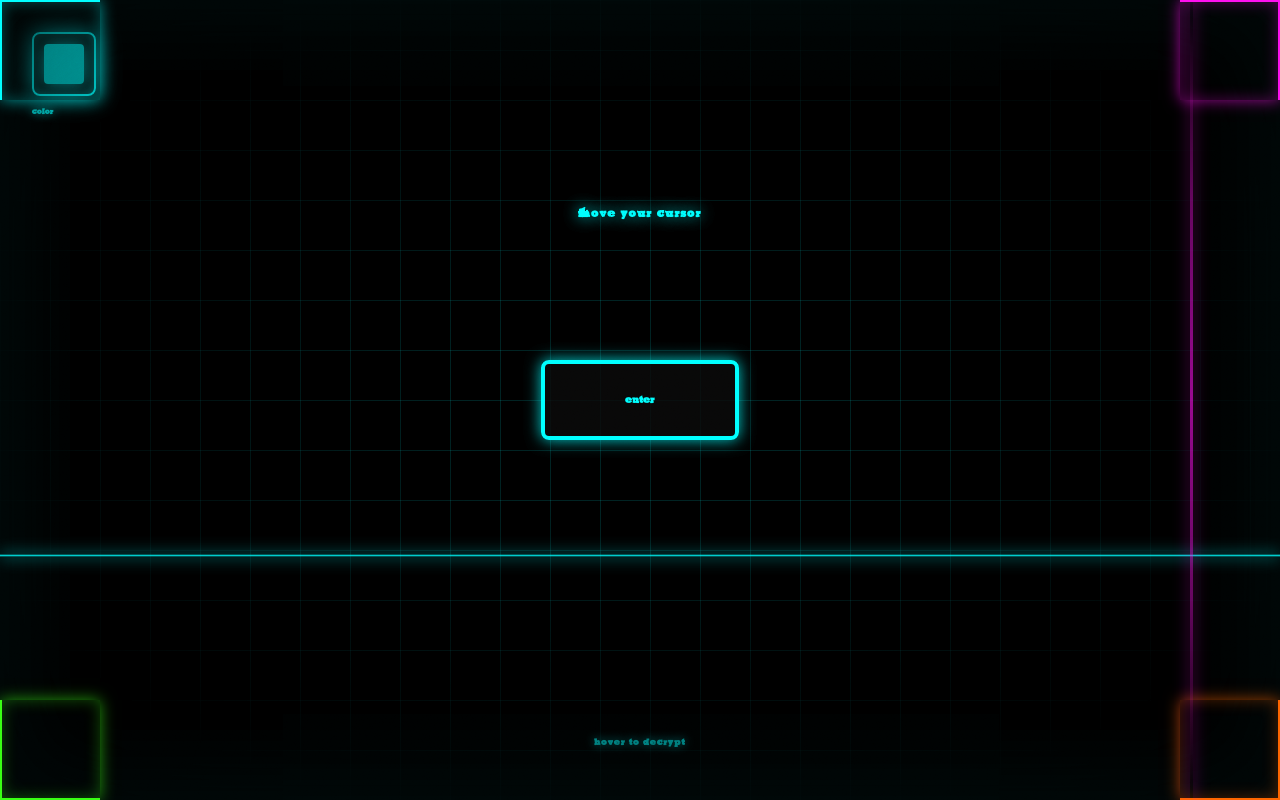
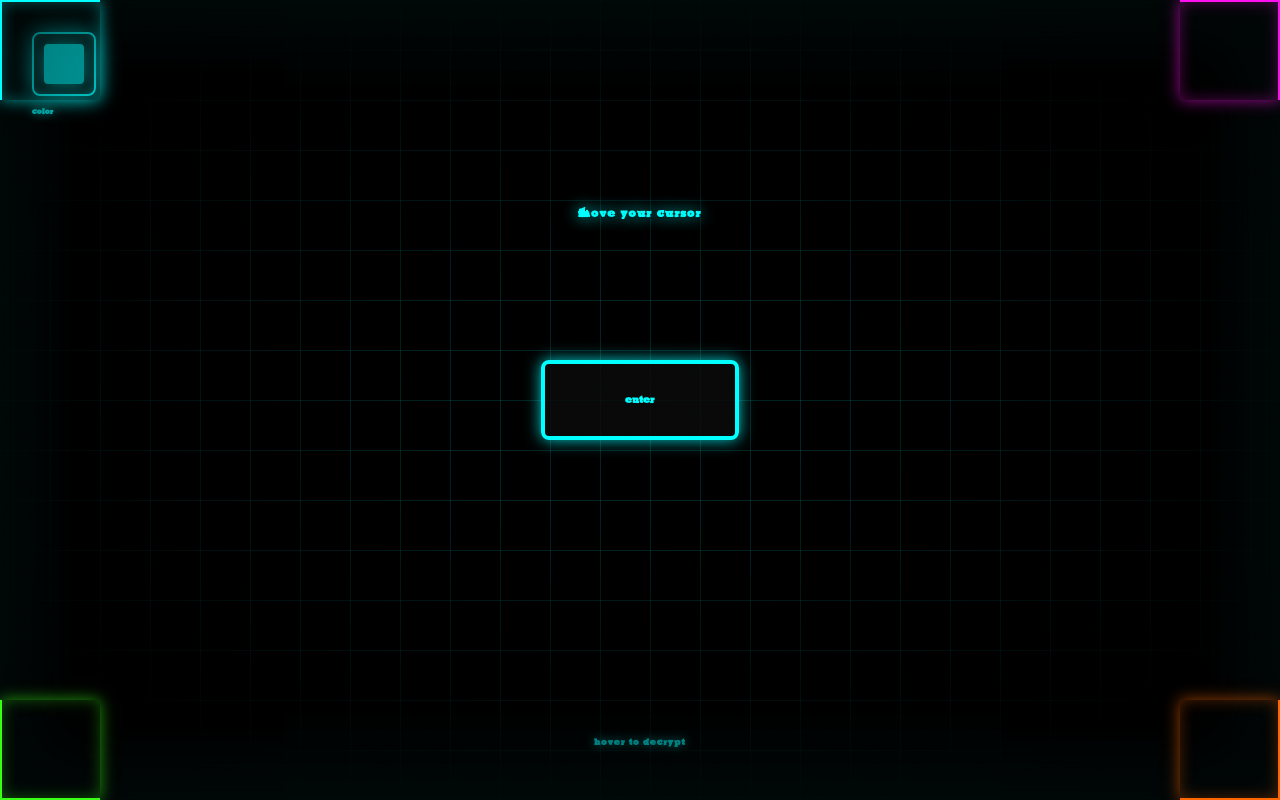
Before and after one commit to StartDowns1/JAYK47, an Astro site: page / in a window 1280 px wide. Built offline with nearby package versions, Linux system fonts and the light colour scheme; Astro itself is replaced by a stand-in of ours.

Commit message:
Update index.astro

```diff
--- a/src/pages/index.astro
+++ b/src/pages/index.astro
@@ -186,16 +186,6 @@ import App from '../components/App.jsx';
       }
     }
 
-    /* Horizontal Scan */
-    @keyframes scanLineHorizontal {
-      0% {
-        left: -2%;
-      }
-      100% {
-        left: 102%;
-      }
-    }
-
     /* Neon Grid Flicker */
     @keyframes gridFlicker {
       0%, 100% {
@@ -204,48 +194,6 @@ import App from '../components/App.jsx';
       50% {
         opacity: 0.3;
       }
-    }
-
-    /* Scan line overlay - Vertical */
-    body::before {
-      content: '';
-      position: fixed;
-      top: 0;
-      left: 0;
-      width: 100%;
-      height: 3px;
-      background: linear-gradient(
-        transparent,
-        rgba(0, 255, 255, 0.5),
-        rgba(0, 255, 255, 0.8),
-        rgba(0, 255, 255, 0.5),
-        transparent
-      );
-      animation: scanLine 8s linear infinite;
-      pointer-events: none;
-      z-index: 9999;
-      box-shadow: 0 0 15px rgba(0, 255, 255, 0.8);
-    }
-
-    /* Scan line overlay - Horizontal */
-    body::after {
-      content: '';
-      position: fixed;
-      top: 0;
-      left: 0;
-      width: 3px;
-      height: 100%;
-      background: linear-gradient(
-        transparent,
-        rgba(255, 16, 240, 0.4),
-        rgba(255, 16, 240, 0.6),
-        rgba(255, 16, 240, 0.4),
-        transparent
-      );
-      animation: scanLineHorizontal 6s linear infinite;
-      pointer-events: none;
-      z-index: 9999;
-      box-shadow: 0 0 15px rgba(255, 16, 240, 0.6);
     }
 
     /* Grain texture with neon tint */
```
